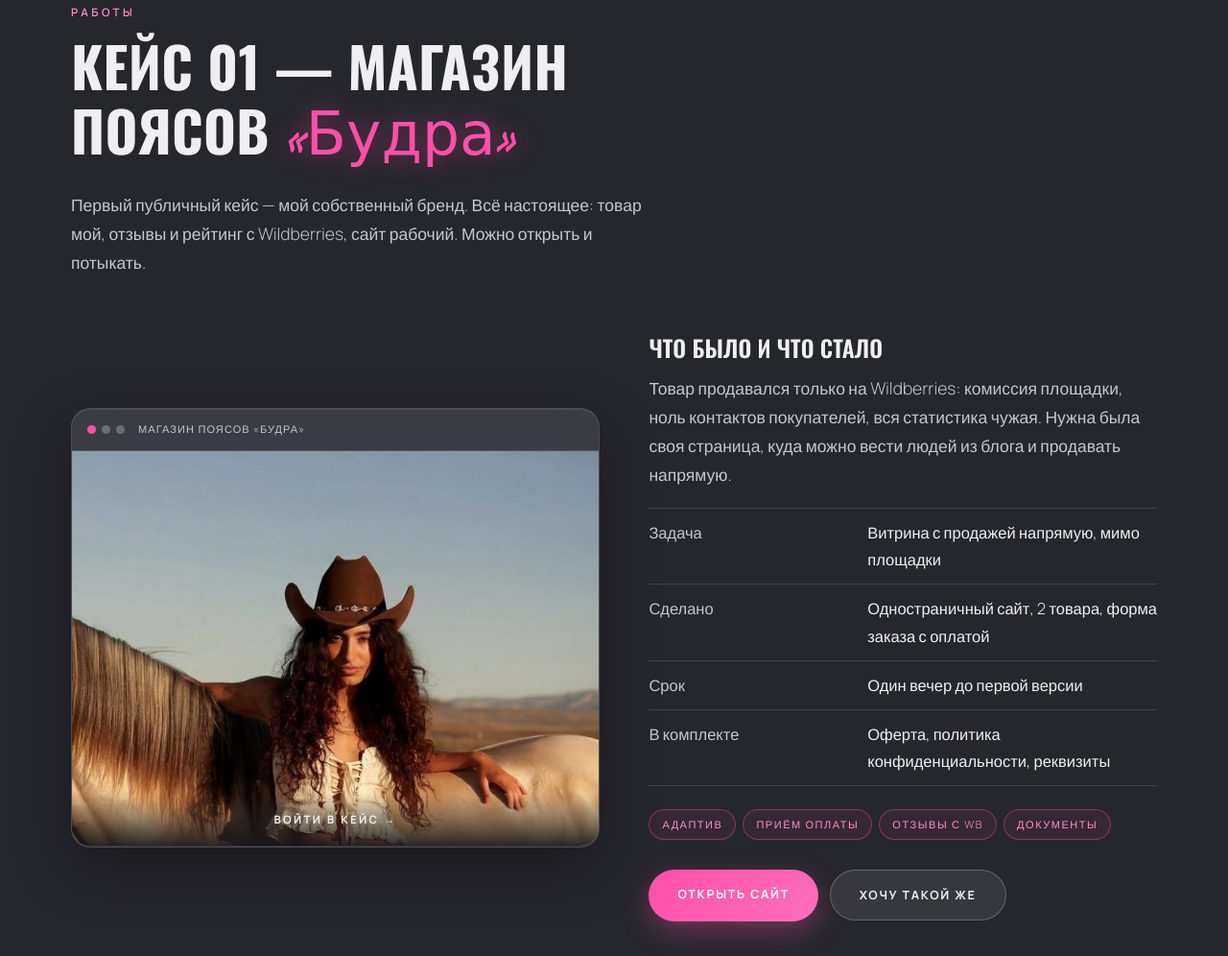
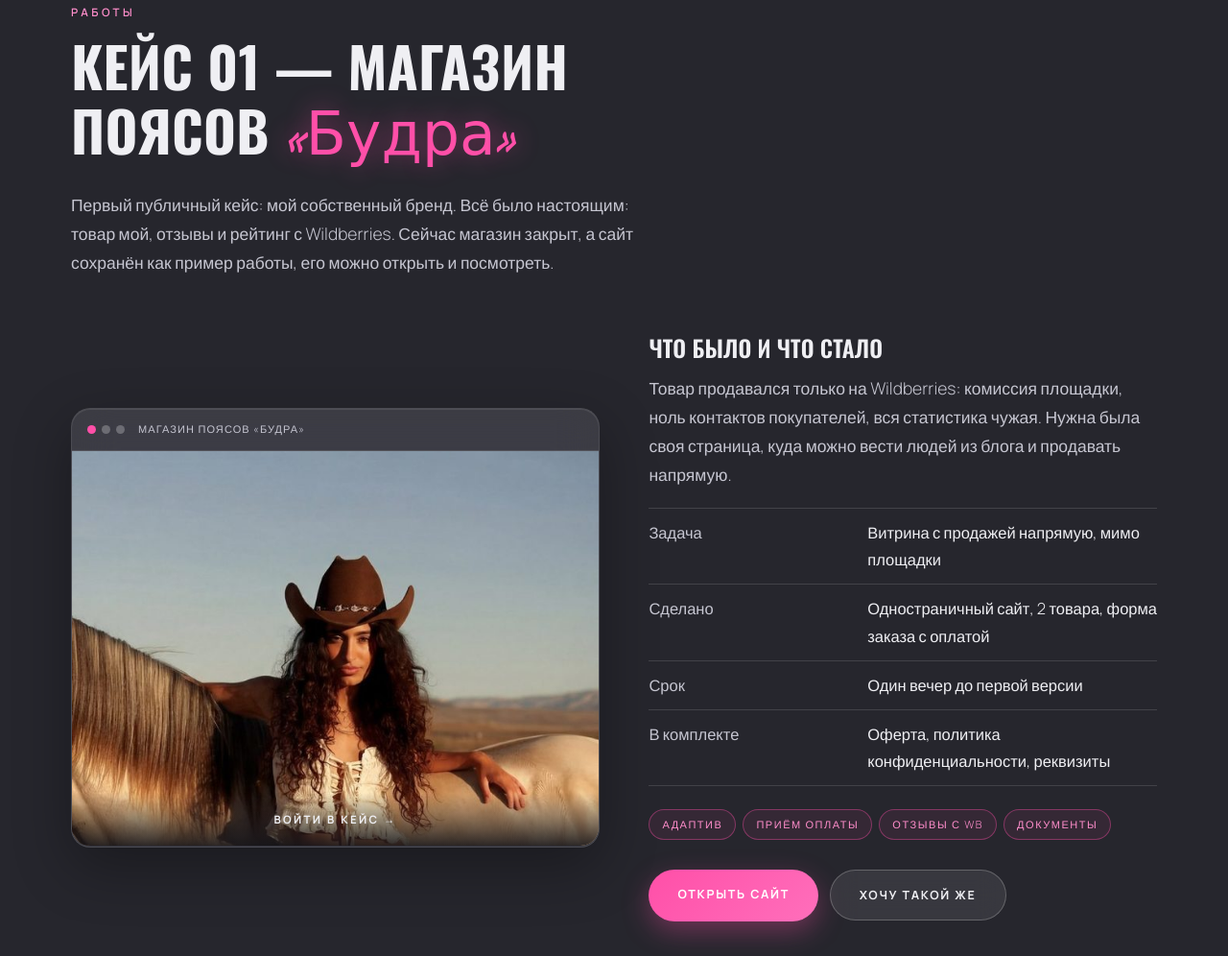
Before and after one commit to Maria96-oss/budra.ai, a plain HTML site: page index.html in a window 1280 px wide. Shown: the part 2100-3096 px from the top of the page at 96% size. Drawn offline with Linux system fonts and the light colour scheme; a web font is replaced by a local one.

Commit message:
Add files via upload

```diff
--- a/index.html
+++ b/index.html
@@ -342,7 +342,7 @@ body.diving .hero-grid{transform:scale(1.14);opacity:0;transition:transform 1s c
     <div class="sec-head fade">
       <div class="eyebrow">Работы</div>
       <h2>Кейс 01 — магазин<br>поясов <span class="scr">«Будра»</span></h2>
-      <p class="lead">Первый публичный кейс — мой собственный бренд. Всё настоящее: товар мой, отзывы и рейтинг с Wildberries, сайт рабочий. Можно открыть и потыкать.</p>
+      <p class="lead">Первый публичный кейс: мой собственный бренд. Всё было настоящим: товар мой, отзывы и рейтинг с Wildberries. Сейчас магазин закрыт, а сайт сохранён как пример работы, его можно открыть и посмотреть.</p>
     </div>
 
     <div class="case">
```
